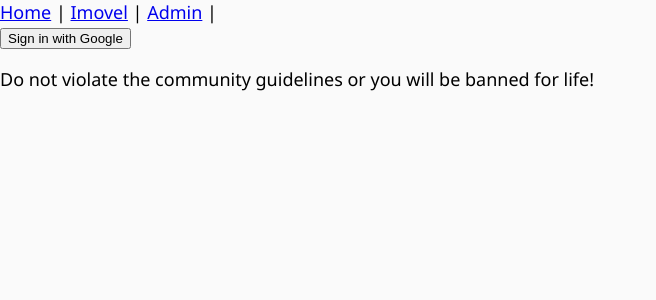
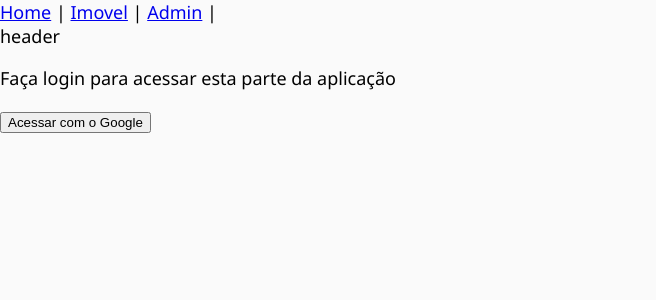
Before and after one commit to JorgeKunrath/INE5646-projeto-final-imobiliaria, a React (Create React App) app: page /#/admin/imovel in a window 1280 px wide. Shown: the top 300 px of the page, without its empty margins (0-656 px from the left). Built offline with nearby package versions, Linux system fonts and the light colour scheme; no server answers.

Commit message:
organização do login

```diff
--- a/src/components/AuthProvider.js
+++ b/src/components/AuthProvider.js
@@ -6,18 +6,12 @@ export const AuthContext = React.createContext()
 
 export function AuthProvider({ children }) {
   const [currentUser, setCurrentUser] = useState(null)
-  const [pending, setPending] = useState(true)
 
   useEffect(() => {
     app.auth().onAuthStateChanged((user) => {
       setCurrentUser(user)
-      setPending(false)
     })
   }, [])
-
-  if (pending) {
-    return <>Loading...</>
-  }
 
   return (
     <AuthContext.Provider
--- a/src/pages/Login.js
+++ /dev/null
@@ -1,19 +0,0 @@
-import React from 'react'
-import firebase from 'firebase/app'
-import 'firebase/auth'
-
-export default function Login() {
-  const signInWithGoogle = () => {
-    const provider = new firebase.auth.GoogleAuthProvider()
-    firebase.auth().signInWithPopup(provider)
-  }
-
-  return (
-    <>
-      <button onClick={signInWithGoogle}>Sign in with Google</button>
-      <p>
-        Do not violate the community guidelines or you will be banned for life!
-      </p>
-    </>
-  )
-}
--- a/src/pages/admin/AdmLogin.js
+++ b/src/pages/admin/AdmLogin.js
@@ -1,22 +1,23 @@
 import React from 'react'
 import { useContext } from 'react'
 import { AuthContext } from '../../components/AuthProvider'
-
-import NavExample from '../../components/NavExample'
-import Login from '../Login'
-import Admin from './Admin'
-
-// login stuff
 import firebase from 'firebase/app'
 import 'firebase/auth'
 
+import NavExample from '../../components/NavExample'
+import Admin from './Admin'
+
 export default function AdmLogin() {
-  // maybe use useMemo or some other way to store this info
   const { currentUser } = useContext(AuthContext)
+
+  const signInWithGoogle = () => {
+    const provider = new firebase.auth.GoogleAuthProvider()
+    firebase.auth().signInWithPopup(provider)
+  }
 
   function SignOut() {
     return (
-      firebase.auth().currentUser && (
+      currentUser && (
         <button onClick={() => firebase.auth().signOut()}>Sign Out</button>
       )
     )
@@ -25,13 +26,17 @@ export default function AdmLogin() {
   return (
     <div>
       <NavExample />
+      <header>header</header>
       {currentUser ? (
         <>
           <Admin userData={currentUser} />
           <SignOut />
         </>
       ) : (
-        <Login />
+        <>
+          <p>Faça login para acessar esta parte da aplicação</p>
+          <button onClick={signInWithGoogle}>Acessar com o Google</button>
+        </>
       )}
     </div>
   )
--- a/src/pages/admin/Admin.js
+++ b/src/pages/admin/Admin.js
@@ -1,21 +1,18 @@
 import React from 'react'
-import { Routes, Route, Link } from 'react-router-dom'
+import { Routes, Route } from 'react-router-dom'
 
 import AdmHome from './AdmHome'
 import AdmImovel from './AdmImovel'
 import AdmReservas from './AdmReservas'
 
 // control routing
-export default function Admin({ userData }) {
+export default function Admin() {
   return (
-    <div>
-      logado
     <Routes>
       <Route path="" element={<AdmHome />} />
       <Route path="/reservas" element={<AdmReservas />} />
       <Route path="/imovel/*" element={<AdmImovel />} />
       <Route path="/admin/*" element={<p>inside admin</p>} />
     </Routes>
-    </div>
   )
 }
```
Lines whose indentation alone changed are shown as unchanged.
